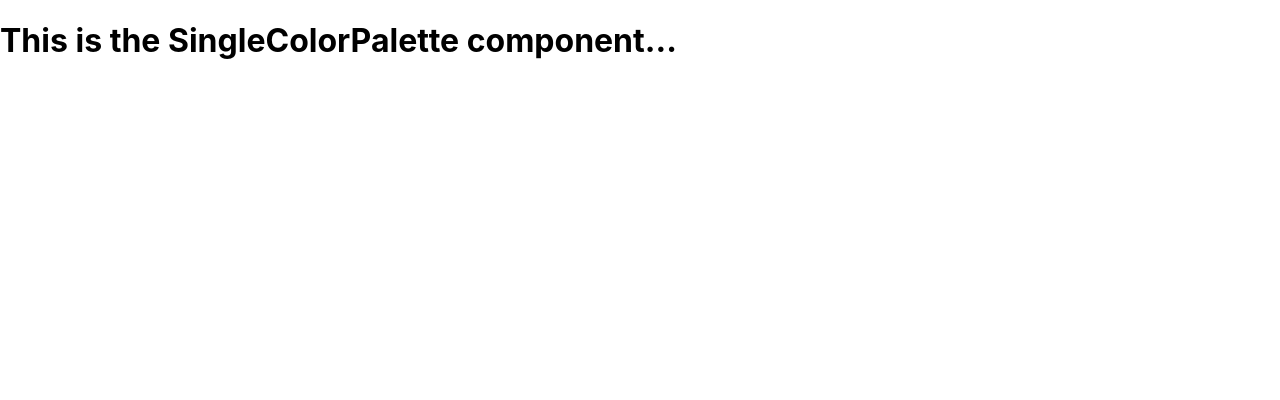
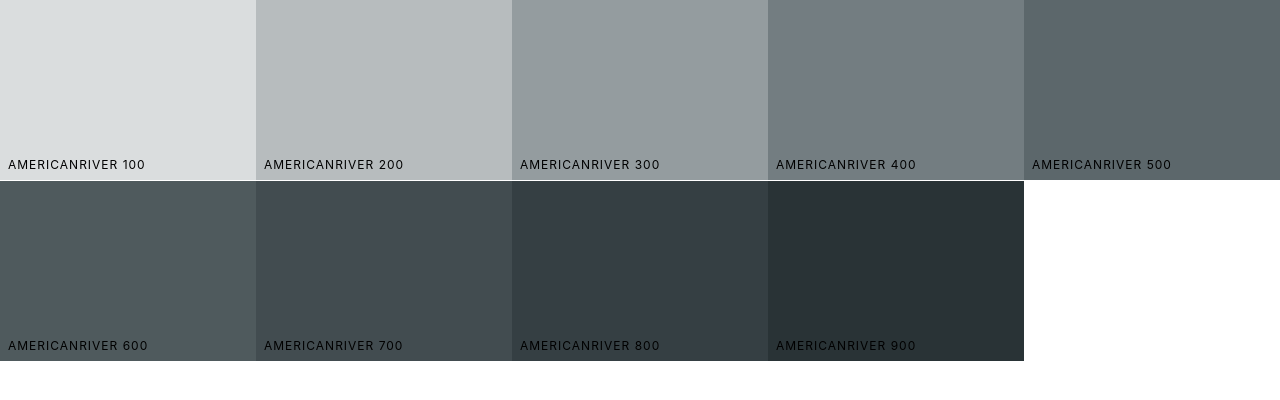
Before and after one commit to yunshine/React-Color-Palettes, a React (Create React App) app: page /palette/flat-ui-colors-american/americanriver in a window 1280 px wide. Shown: the top 400 px of the page. Built offline with nearby package versions, Linux system fonts and the light colour scheme.

Commit message:
Able to display all the colors in the SingleColorPalette component

```diff
--- a/src/ColorBox.js
+++ b/src/ColorBox.js
@@ -17,7 +17,7 @@ class ColorBox extends Component {
   }
 
   render() {
-    const { name, background, moreUrl } = this.props;
+    const { name, background, moreUrl, showLink } = this.props;
     const {copied} = this.state;
     return (
       <CopyToClipboard text={background} onCopy={this.changeCopyState}>
@@ -36,9 +36,11 @@ class ColorBox extends Component {
             </div>
             <button className="copy-button">COPY</button>
           </div>
-          <Link exact to={moreUrl} onClick={e => e.stopPropagation()}>
-            <span className="see-more">MORE</span>
-          </Link>
+          {showLink && (
+            <Link exact to={moreUrl} onClick={e => e.stopPropagation()}>
+              <span className="see-more">MORE</span>
+            </Link>
+          )}
         </div>
       </CopyToClipboard>
     );
--- a/src/Palette.js
+++ b/src/Palette.js
@@ -28,7 +28,7 @@ class Palette extends Component {
     const { colors, paletteName, emoji, id } = this.props.palette;
     const { level, format } = this.state;
     const colorBoxes = colors[level].map(color => (
-      <ColorBox background={color[format]} name={color.name} key={color.id} id={color.id} paletteId={id} moreUrl={`/palette/${id}/${color.id}`} />
+      <ColorBox background={color[format]} name={color.name} key={color.id} id={color.id} paletteId={id} moreUrl={`/palette/${id}/${color.id}`} showLink={true} />
     ));
 
     return (
--- a/src/SingleColorPalette.js
+++ b/src/SingleColorPalette.js
@@ -1,4 +1,5 @@
 import React, { Component } from 'react'; // imrc is the shortcut...
+import ColorBox from './ColorBox';
 // import -something-, { -something- } from './-something-';
 // import './SingleColorPalette.css'; // make a CSS file for this component..
 // import { Route, Switch, NavLink } from 'react-router-dom';
@@ -7,9 +8,6 @@ import React, { Component } from 'react'; // imrc is the shortcut...
 // npm install axios (for API requests) in terminal???
 
 class SingleColorPalette extends Component {
-  // static defaultProps = {
-  //   key: value,
-  // };
 
   constructor(props) {
     super(props);
@@ -29,23 +27,17 @@ class SingleColorPalette extends Component {
       )
     }
     return shades.slice(1);
-    // this.setState({ key: value });
   }
 
-  // handleClick() {
-  //   this.newFunction();
-  //   this.setState(oldState => {
-  //     return { score: oldState + 3 };
-  //   })
-  // }
-  // => This is the way and the syntax to update an existing state, not:   this.setState({ score: this.state.score + 3 });
-
   render() {
+    const colorBoxes = this._shades.map(color => (
+      <ColorBox key={color.id} name={color.name} background={color.hex} showLink={false} />
+    ));
     return (
-      <div className="SingleColorPalette">
-        {/* <h1>{this.state.SingleColorPalette}</h1>
-        <h1>{this.props.SingleColorPalette}</h1> */}
-        <h1>This is the SingleColorPalette component...</h1>
+      <div className="SingleColorPalette Palette">
+        <div className="Palette-colors">
+          {colorBoxes}
+        </div>
       </div>
     );
   }
```
